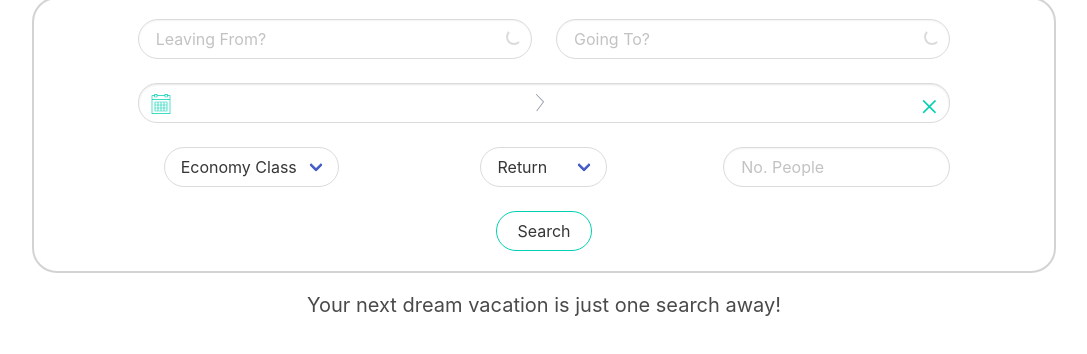
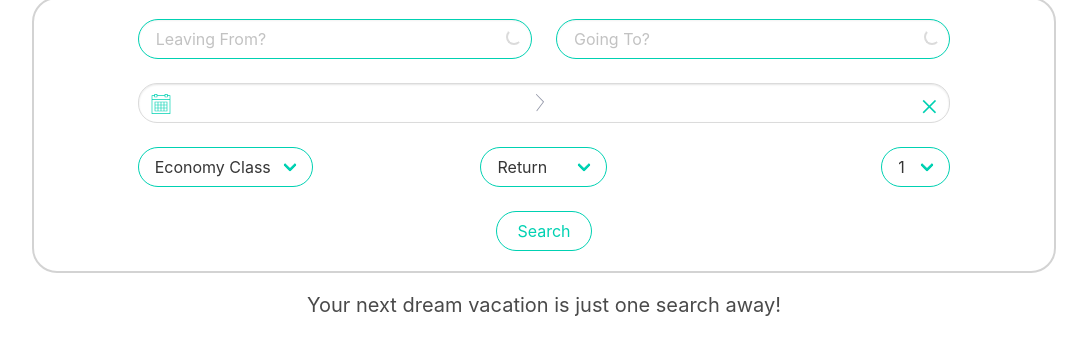
Before and after one commit to craigrobertsdev/flightdex, a plain HTML site: page index.html in a window 1280 px wide. Shown: the part 128-482 px from the top of the page, without its empty margins (96-1183 px from the left). Drawn offline with nearby package versions, Linux system fonts and the light colour scheme.

Commit message:
index styling

```diff
--- a/index.html
+++ b/index.html
@@ -28,14 +28,14 @@
       <div class="columns">
         <div class="column is-5 is-offset-1">
           <div class="control is-loading">
-            <input id="departure" class="input is-rounded" placeholder="Leaving From?" />
+            <input id="departure" class="input is-rounded is-primary" placeholder="Leaving From?" />
           </div>
         </div>
 
         <!--Location Input - add Autocomplete-->
         <div class="column is-5">
           <div class="control is-loading">
-            <input id="arrival" class="input is-rounded" placeholder="Going To?" />
+            <input id="arrival" class="input is-rounded is-primary" placeholder="Going To?" />
           </div>
         </div>
       </div>
@@ -49,8 +49,8 @@
 
       <div class="columns">
         <!--Class Input-->
-        <div class="column is-3 is-offset-1 has-text-centered">
-          <div class="select is-rounded">
+        <div class="column is-3 is-offset-1">
+          <div class="select is-rounded is-primary is-outlined">
             <select id="select1">
               <option id="economy" value="ECONOMY">Economy Class</option>
               <option id="business" value="BUSINESS">Business Class</option>
@@ -61,7 +61,7 @@
 
         <!--Return/One-Way Input-->
         <div class="column is-4 has-text-centered">
-          <div class="select is-rounded">
+          <div class="select is-rounded is-primary is-outlined">
             <select id="select2">
               <option value="RETURN">Return</option>
               <option value="ONEWAY">One Way</option>
@@ -70,15 +70,22 @@
         </div>
 
         <!--No. of people -->
-        <div class="column is-3 has-text-centered">
-          <input id="people" class="input is-rounded" placeholder="No. People" />
+        <div class="column is-3 has-text-right">
+          <div class="select is-rounded is-primary is-outlined">
+            <select id="select2">
+              <option value="Pass1">1</option>
+              <option value="Pass2">2</option>
+              <option value="Pass3">3</option>
+              <option value="Pass4">4</option>
+            </select>
+          </div>
         </div>
       </div>
 
       <!--Search Button-->
       <div class="columns is-centered">
         <div class="column is-full has-text-centered">
-          <button id="search" class="button is-rounded">Search</button>
+          <button id="search" class="button is-rounded is-primary is-outlined">Search</button>
         </div>
       </div>
     </div>
```
